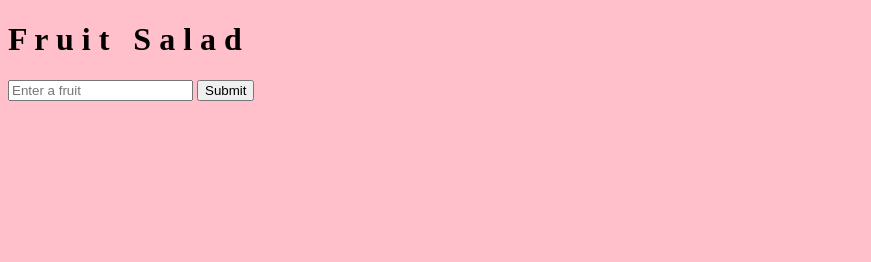
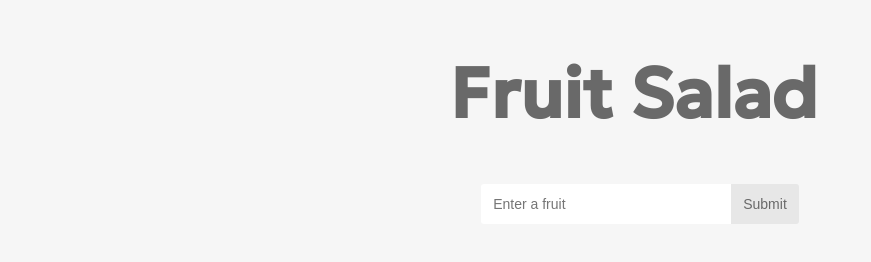
Before and after one commit to amalburhan/myfruityapi, a website: page index.html in a window 1280 px wide. Shown: the whole page, without its empty margins (0-871 px from the left). Drawn offline with Linux system fonts and the light colour scheme.

Commit message:
Add basic styles

```diff
--- a/assets/styles.css
+++ b/assets/styles.css
@@ -1,3 +1,115 @@
 body {
-    background-color: pink;
+    font-family: Geologica, sans-serif;
+    background-color: #F6F6F6;
+    ;
 }
+
+h1 {
+    display: flex;
+    justify-content: center;
+    align-items: center;
+    margin-top: 50px;
+    margin-right: 13px;
+    font-size: 70px;
+    color: #696969;
+}
+
+
+.rainbow-text span {
+    transition: color 0.5s ease;
+}
+
+.rainbow-text span:nth-child(1):hover {
+    color: #FF5A5A;
+}
+
+.rainbow-text span:nth-child(2):hover {
+    color: #FFB543;
+}
+
+.rainbow-text span:nth-child(3):hover {
+    color: #eded3b;
+}
+
+.rainbow-text span:nth-child(4):hover {
+    color: #93FF68;
+}
+
+.rainbow-text span:nth-child(5):hover {
+    color: #18d2f2;
+}
+
+.rainbow-text span:nth-child(7):hover {
+    color: #C660FF;
+}
+
+.rainbow-text span:nth-child(8):hover {
+    color: #f75caf;
+}
+
+.rainbow-text span:nth-child(9):hover {
+    color: #FF5A5A;
+}
+
+.rainbow-text span:nth-child(10):hover {
+    color: #FFB543;
+}
+
+.rainbow-text span:nth-child(11):hover {
+    color: #eded3b;
+}
+
+
+#inputSection form {
+    display: flex;
+    justify-content: center;
+    align-items: center;
+}
+
+#fruitList {
+    display: flex;
+    justify-content: center;
+    align-items: center;
+}
+
+#fruitList ul {
+    padding: 0;
+    /*removes default padding*/
+}
+
+#fruitList li {
+    margin-bottom: 20px;
+    cursor: pointer;
+}
+
+#fruitCalories {
+    text-align: center;
+    margin-bottom: 20px;
+}
+
+*,
+*::before,
+*::after {
+    box-sizing: border-box;
+}
+
+#fruitInput {
+    font-size: 14px;
+    border: none;
+    border-radius: 3px 0px 0px 3px;
+    width: 250px;
+    padding: 12px;
+}
+
+input:focus {
+    outline: none;
+}
+
+#inputButton {
+    font-size: 14px;
+    color: #696969;
+    border: none;
+    border-radius: 0px 3px 3px 0px;
+    padding: 12px;
+    background-color: #E7E7E7;
+}
```
